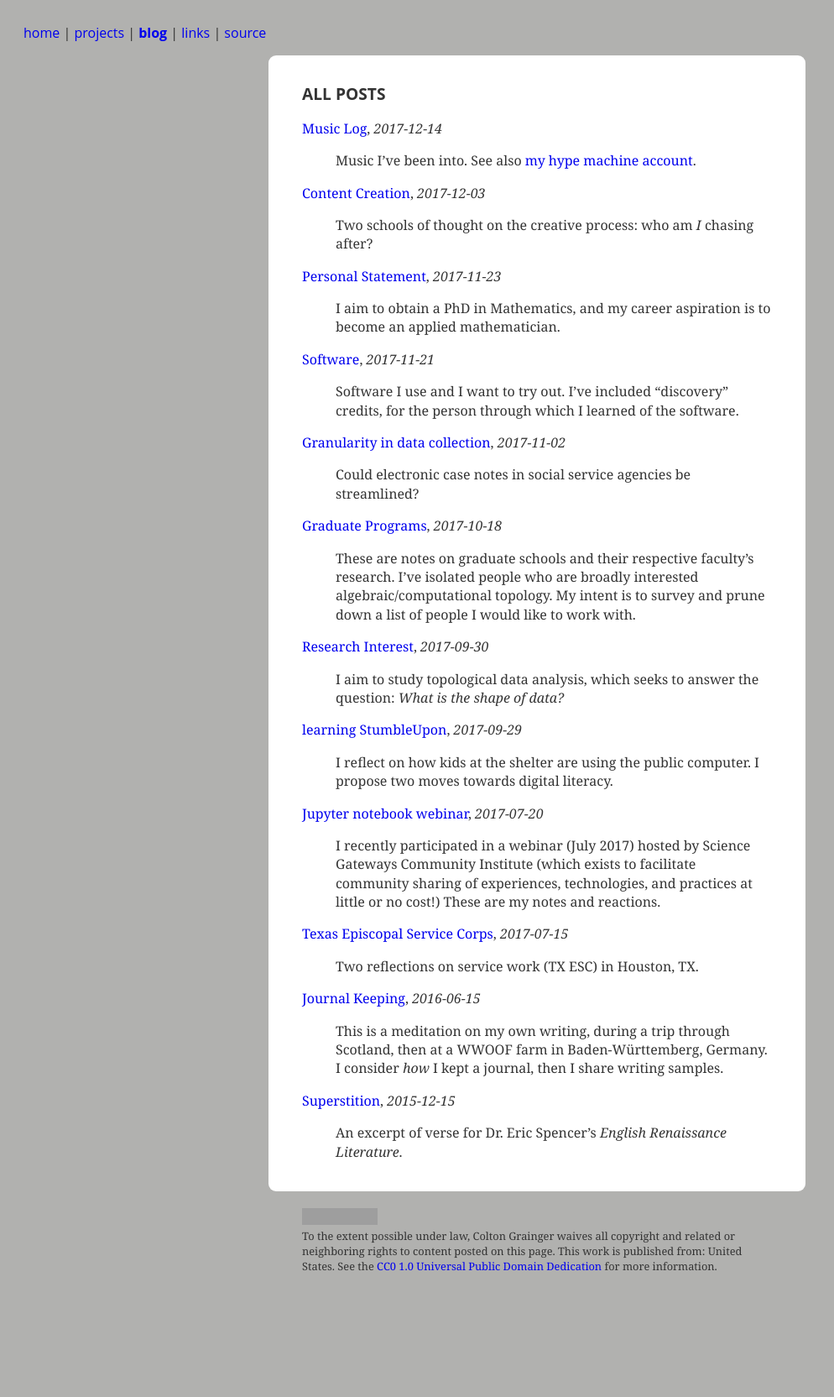
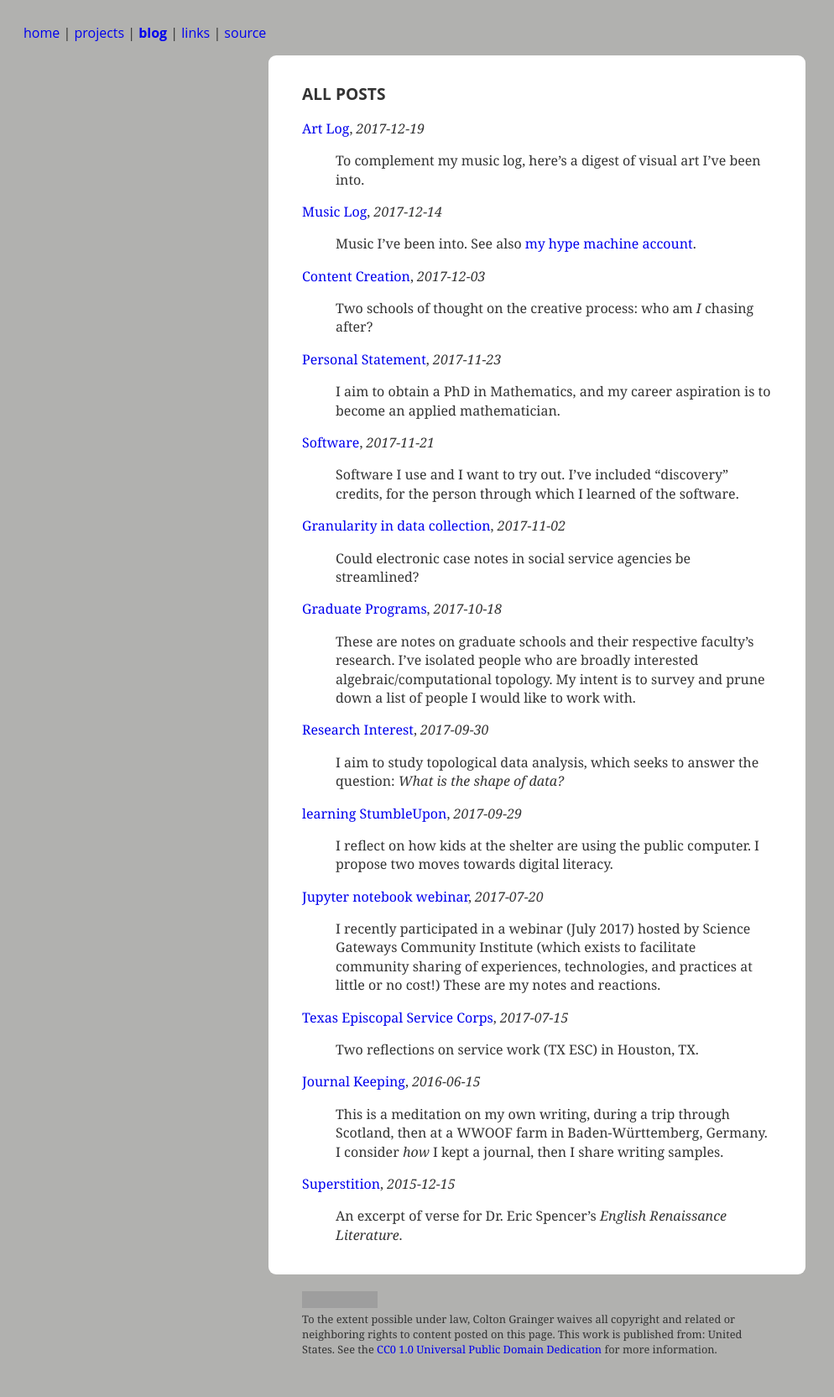
Before and after one commit to coltongrainger/blog, a Jekyll site: the page built from blog.md, in a window 1280 px wide. Shown: the whole page at 84% size, without its empty margins (0-994 px from the left). Built offline with Jekyll 4.4.1, drawn with Linux system fonts in a browser that asks for light colours; our own code applies the rules of GitHub Pages for plain Markdown files; before the commit the page ends 1565 px from its top, so only the background shows below that; grey boxes are pictures that could not be loaded.

Commit message:
add art log

```diff
--- /dev/null
+++ b/_posts/2017-12-19-art-log.md
@@ -0,0 +1,28 @@
+---
+title: Art Log
+author: Colton Grainger
+date: 2017-12-19
+belief: somewhat
+status: log
+---
+
+To complement my music log, here's a digest of visual art I've been into.
+
+## Winter 2018
+
+- [Marina Julia](https://www.marjulia.com/)
+- [Inés Estrada](http://inechi.com/)
+
+## Summer 2017
+
+- [e jackson](https://www.ehetja.com/drawing/)
+
+## Spring 2014
+
+- [Gustav Klimt](https://en.wikipedia.org/wiki/Gustav_Klimt)
+- [Egon Schiele](https://en.wikipedia.org/wiki/Egon_Schiele)
+- [Gustave Moreau](https://en.wikipedia.org/wiki/Gustave_Moreau)
+
+## Earlier
+
+- Escher
```
Also changed, not shown: index.md (+1 -1 lines).
